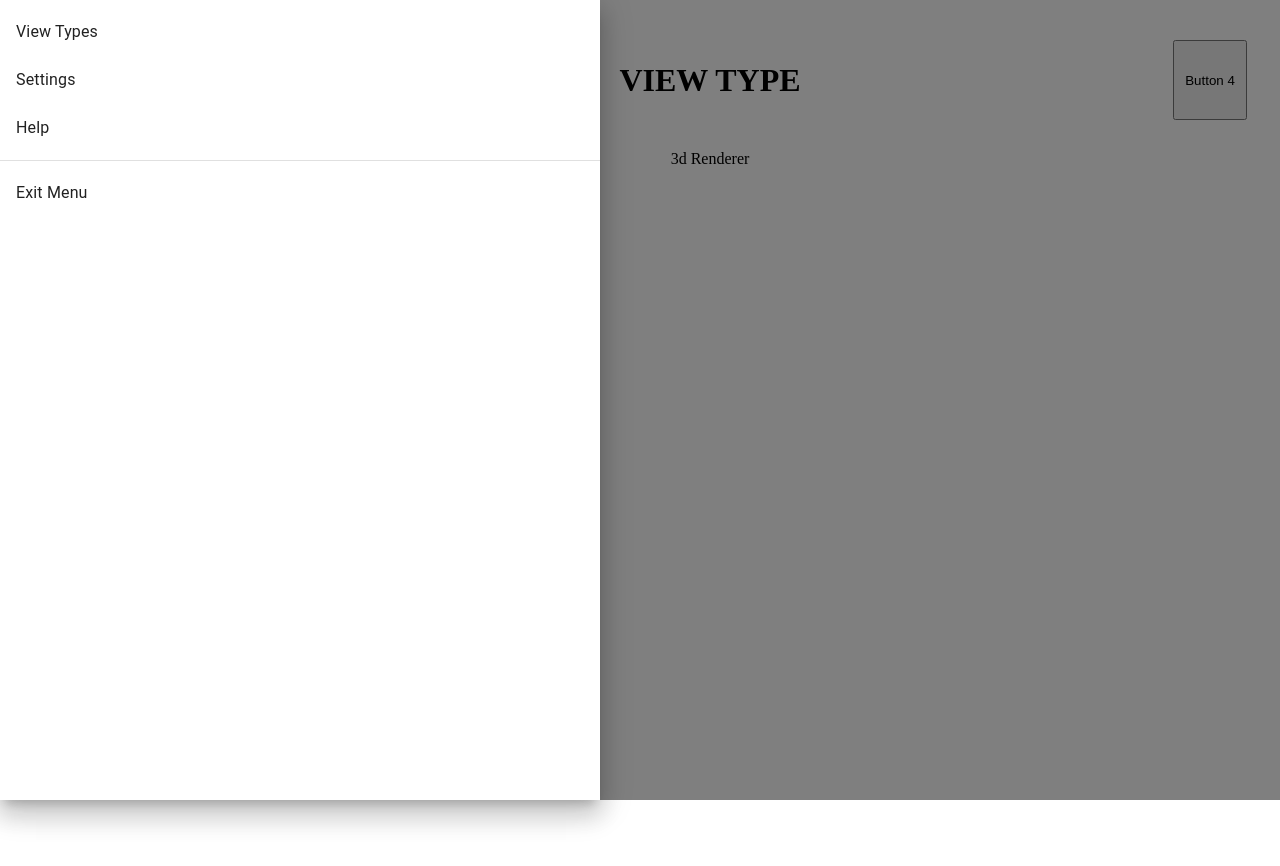
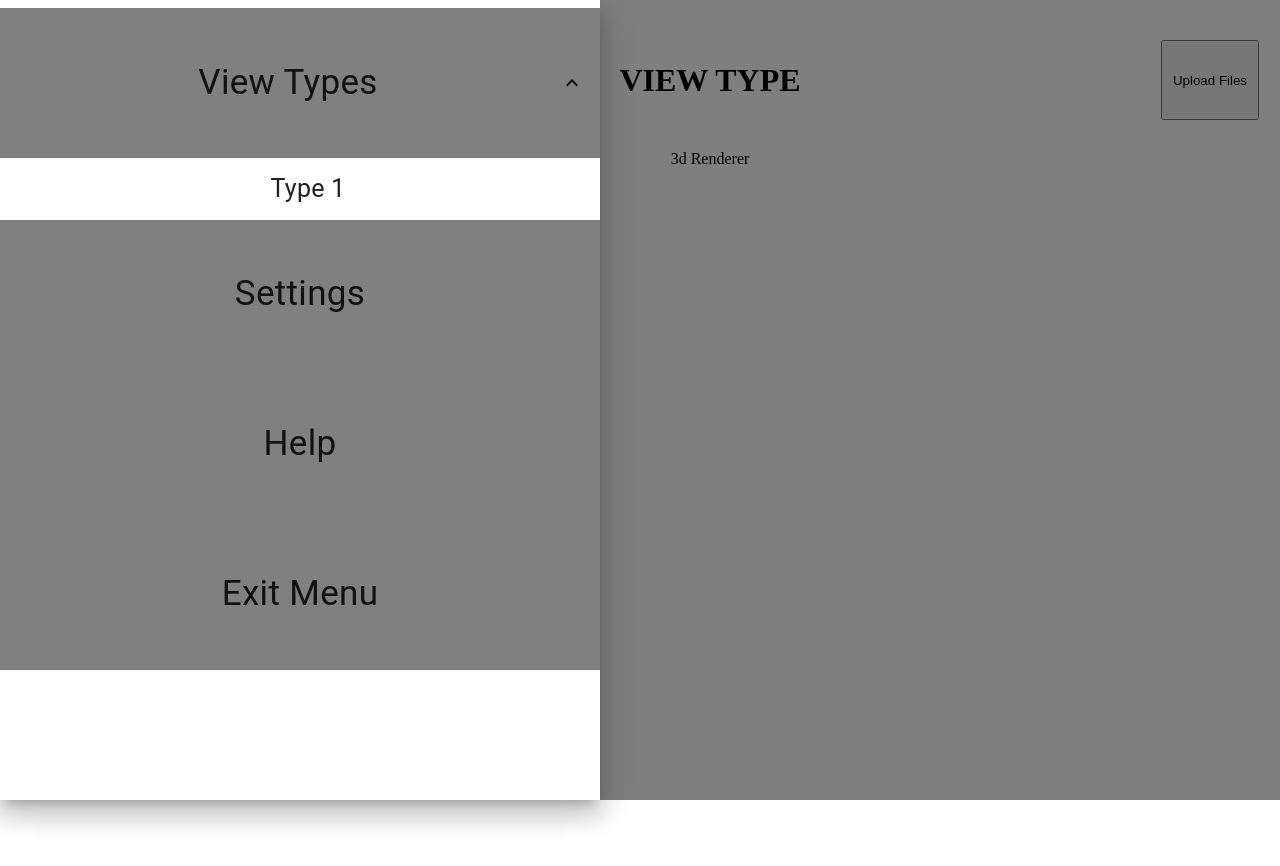
Before and after one commit to ariabrams65/DicomViewer3D, a React (Vite) app in the folder react-client/: page / in a window 1280 px wide. Both pictures are taken after a click on the button 70 px from the left and 78 px from the top of the page. Shown: the top 866 px of the page. Built offline with nearby package versions, Linux system fonts and the light colour scheme; the HTML template or start-up script is replaced by a standard one.

Commit message:
accordian menu + fixed the onClick functionality of hamburger menu

```diff
--- a/react-client/src/components/Sidebar.jsx
+++ b/react-client/src/components/Sidebar.jsx
@@ -10,6 +10,9 @@ import ListItemIcon from '@mui/material/ListItemIcon';
 import ListItemText from '@mui/material/ListItemText';
 import IconButton from '@mui/material/IconButton';
 import DensityMediumIcon from '@mui/icons-material/DensityMedium';
+import ExpandLess from '@mui/icons-material/ExpandLess';
+import ExpandMore from '@mui/icons-material/ExpandMore';
+import Collapse from '@mui/material/Collapse';
 
 
 
@@ -20,26 +23,38 @@ export default function TemporaryDrawer() {
   const toggleDrawer = (newOpen) => () => {
     setOpen(newOpen);
   };
+  const [subopen, setsubOpen] = React.useState(true);
 
+  const handleClick = () => {
+    setsubOpen(!subopen);
+  };
 
 
   const DrawerList = (
-    <Box sx={{ width: 600 }} role="presentation" onClick={toggleDrawer(false)}>
+    <Box sx={{ width: 600}} role="presentation" >
       <List>
-        {['View Types', 'Settings', 'Help'].map((text, index) => (
+        <ListItemButton onClick={handleClick} style={{minHeight: '150px', backgroundColor:'grey'}}>
+          <ListItemText className="centered" primaryTypographyProps={{fontSize: '35px'}} primary="View Types" />
+          {subopen ? <ExpandLess /> : <ExpandMore />}
+        </ListItemButton>
+        <Collapse in={subopen} timeout="auto" unmountOnExit>
+          <List component="div" disablePadding>
+            <ListItemButton sx={{ pl: 4 }}>
+              <ListItemText className="centered" primaryTypographyProps={{fontSize: '25px'}} primary="Type 1" />
+            </ListItemButton>
+          </List>
+        </Collapse>
+        {['Settings', 'Help'].map((text, index) => (
           <ListItem key={text} disablePadding>
-            <ListItemButton>
-              <ListItemText primary={text} />
+            <ListItemButton style={{minHeight: '150px', backgroundColor:'grey'}}>
+              <ListItemText className="centered" primaryTypographyProps={{fontSize: '35px'}} primary={text} />
             </ListItemButton>
           </ListItem>
         ))}
-      </List>
-      <Divider />
-      <List>
         {['Exit Menu'].map((text, index) => (
           <ListItem key={text} disablePadding>
-            <ListItemButton>
-              <ListItemText primary={text} />
+            <ListItemButton style={{minHeight: '150px', backgroundColor:'grey'}} onClick={toggleDrawer(false)}>
+              <ListItemText className="centered" primaryTypographyProps={{fontSize: '35px'}} primary={text} />
             </ListItemButton>
           </ListItem>
         ))}
--- a/react-client/src/components/Toolbar.jsx
+++ b/react-client/src/components/Toolbar.jsx
@@ -12,7 +12,7 @@ function Toolbar() { // Receive props
             {/* Use the toggleSidebar function */}
             <button className='left'>Button 2</button>
             <h1 className='toolbar'>VIEW TYPE</h1>
-            <button className='right'>Button 4</button>
+            <button className='right'>Upload Files</button>
 
         </>
     );
--- a/react-client/src/styles/App.css
+++ b/react-client/src/styles/App.css
@@ -75,3 +75,7 @@
 .icon{
   transform: scale(1.8);
 }
+
+.centered{
+  text-align: center;
+}
```
